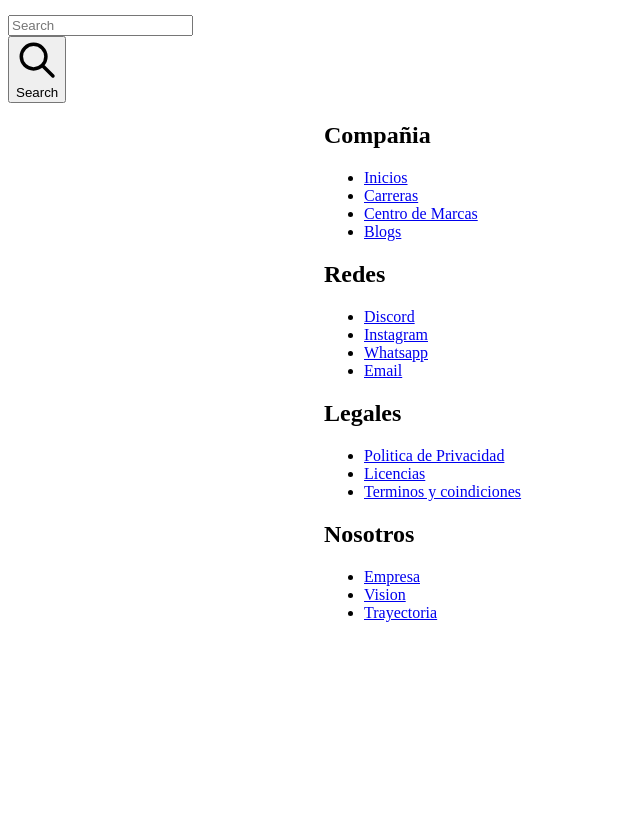
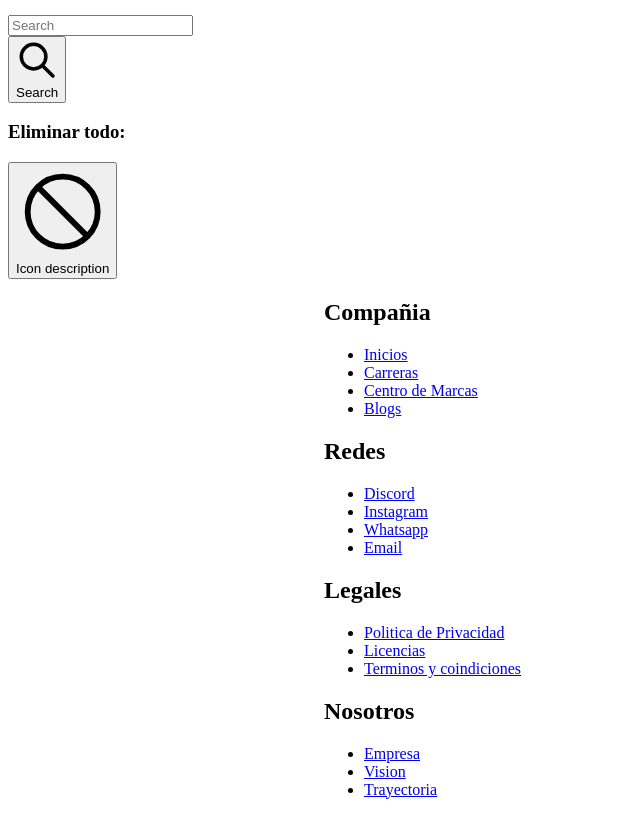
Before and after one commit to Esquiafo/PrismaPostgresNextjs, a Next.js app: page /cart in a window 1280 px wide. Shown: the part 900-1715 px from the top of the page, without its empty margins (0-640 px from the left). Before the commit the page ends 1538 px from the top, so only its background shows below. Built offline with nearby package versions, Linux system fonts and the light colour scheme.

Commit message:
180513032023

```diff
--- a/components/ViewCart.tsx
+++ b/components/ViewCart.tsx
@@ -71,10 +71,16 @@ export default function CartView() {
      let products = cart.items.map(product => {
         console.log(product)
 
-
           return (
 
              <div key={product.id}>
+              <h3>Eliminar item: </h3>
+              <button onClick={()=>deleteItem(product.id)} type="button" className="text-white bg-blue-700 hover:bg-blue-800 focus:ring-4 focus:outline-none focus:ring-blue-300 font-medium rounded-full text-sm p-2.5 text-center inline-flex items-center mr-2 dark:bg-blue-600 dark:hover:bg-blue-700 dark:focus:ring-blue-800">
+              <svg xmlns="http://www.w3.org/2000/svg" fill="none" viewBox="0 0 24 24" strokeWidth="1.5" stroke="currentColor" className="w-6 h-6">
+              <path strokeLinecap="round" strokeLinejoin="round" d="M9 15L3 9m0 0l6-6M3 9h12a6 6 0 010 12h-3" />
+              </svg>
+              <span className="sr-only">Icon description</span>
+              </button>
               <div className="flex flex-col items-center bg-white border border-gray-200 rounded-lg shadow md:flex-row md:max-w-xl hover:bg-gray-100 dark:border-gray-700 dark:bg-gray-800 dark:hover:bg-gray-700">
           <img className="object-cover w-full rounded-t-lg h-24 md:h-auto md:w-48 md:rounded-none md:rounded-l-lg" src={`${product.image}`} alt={`${['image']} image`} />
           <div className="flex flex-col justify-between p-4 leading-normal">
@@ -110,6 +116,14 @@ export default function CartView() {
     return (
 
       <div >
+        <h3>Eliminar todo: </h3>
+              <button onClick={()=>deleteAll()}type="button" className="text-white bg-blue-700 hover:bg-blue-800 focus:ring-4 focus:outline-none focus:ring-blue-300 font-medium rounded-full text-sm p-2.5 text-center inline-flex items-center mr-2 dark:bg-blue-600 dark:hover:bg-blue-700 dark:focus:ring-blue-800">
+              <svg xmlns="http://www.w3.org/2000/svg" fill="none" viewBox="0 0 24 24" strokeWidth="1.5" stroke="currentColor" className="w-6 h-6">
+  <path strokeLinecap="round" strokeLinejoin="round" d="M18.364 18.364A9 9 0 005.636 5.636m12.728 12.728A9 9 0 015.636 5.636m12.728 12.728L5.636 5.636" />
+</svg>
+
+<span className="sr-only">Icon description</span>
+              </button>
       {products}
      </div>
     );
```
